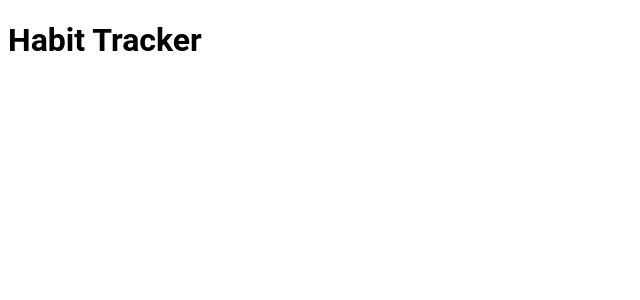
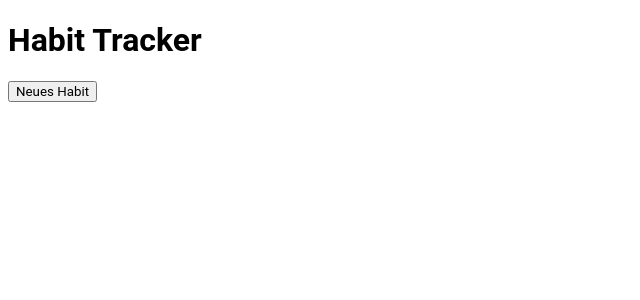
Before and after one commit to angi-mint/habit-tracker, a Vue app: page / in a window 1280 px wide. Shown: the top 300 px of the page, without its empty margins (0-640 px from the left). Built offline with nearby package versions, Linux system fonts and the light colour scheme.

Commit message:
added header to main app
Signed-off-by: Angi Mint <68991185+angi-mint@users.noreply.github.com>

```diff
--- a/src/vue/App.vue
+++ b/src/vue/App.vue
@@ -7,11 +7,12 @@ To use components:
 -->
 
 <script setup lang="ts">
+import Header from "./components/Header.vue";
 </script>
 
 <template>
     <main>
-        <h1>Habit Tracker</h1>
+        <Header></Header>
     </main>
 </template>
 
```
